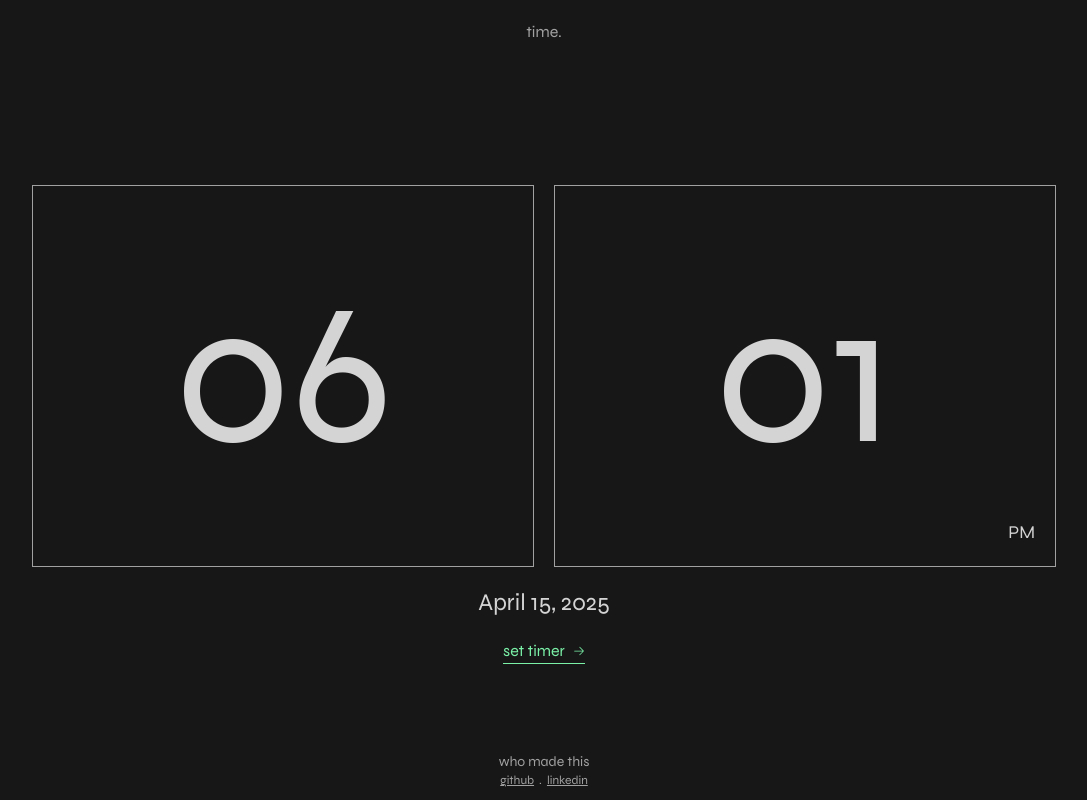
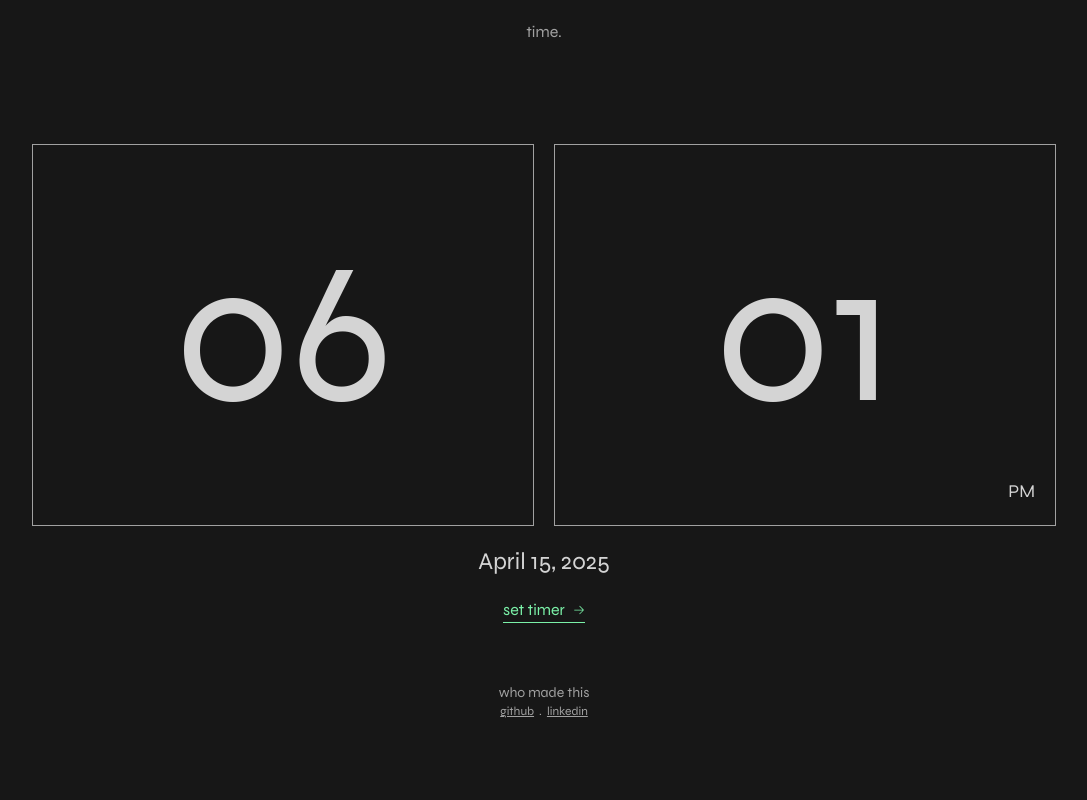
Before and after one commit to limitlez2020/timer-app, a Next.js app: page / in a window 1280 px wide. Shown: the whole page, without its empty margins (96-1183 px from the left). Built offline with nearby package versions, Linux system fonts and the light colour scheme.

Commit message:
Fixed placement issues with the elements on the home page

```diff
--- a/app/components/Footer.js
+++ b/app/components/Footer.js
@@ -2,7 +2,7 @@ import Link from "next/link";
 
 export default function Footer () {
   return (
-    <div className="flex flex-col w-full pb-3 justify-center items-center text-neutral-400 text-sm lowercase">
+    <div className="flex flex-col w-full mb-2 justify-center items-center text-neutral-400 text-sm lowercase">
       Who made this
       {/* Links */}
       <div className="flex flex-row text-xs">
--- a/app/components/NavBar.js
+++ b/app/components/NavBar.js
@@ -2,7 +2,7 @@ import Link from "next/link"
 
 export default function NavBar() {
   return (
-    <div className="flex lowercase w-full pt-5 p-3 items-center justify-center text-neutral-400">
+    <div className="flex lowercase w-full mt-5 items-center justify-center text-neutral-400">
       <Link href={"/"}>Time.</Link>
     </div>
   )
--- a/app/page.js
+++ b/app/page.js
@@ -58,12 +58,12 @@ export default function Home() {
 
 
   return (
-    <div className="flex flex-col w-full h-screen min-h-full bg-neutral-900 justify-center">
+    <div className="flex flex-col w-full h-full min-h-screen bg-neutral-900">
       {/* NavBar: */}
       <NavBar/>
 
       {/* Body: */}
-      <div className="flex flex-col w-full h-full mt-10 bg-neutral-900 justify-center items-center">
+      <div className="flex flex-col w-full h-full mt-25 mb-15 bg-neutral-900 justify-center items-center">
         {/* Time: */}
         <div className="flex justify-between gap-5 w-4/5 text-neutral-300">
           {/* Hour: */}
@@ -78,7 +78,7 @@ export default function Home() {
         </div>
 
         {/* Date: */}
-        <div className="text-neutral-300 mt-5 text-2xl lowercas">
+        <div className="text-neutral-300 mt-5 text-2xl">
           {date}
         </div>
 
```
